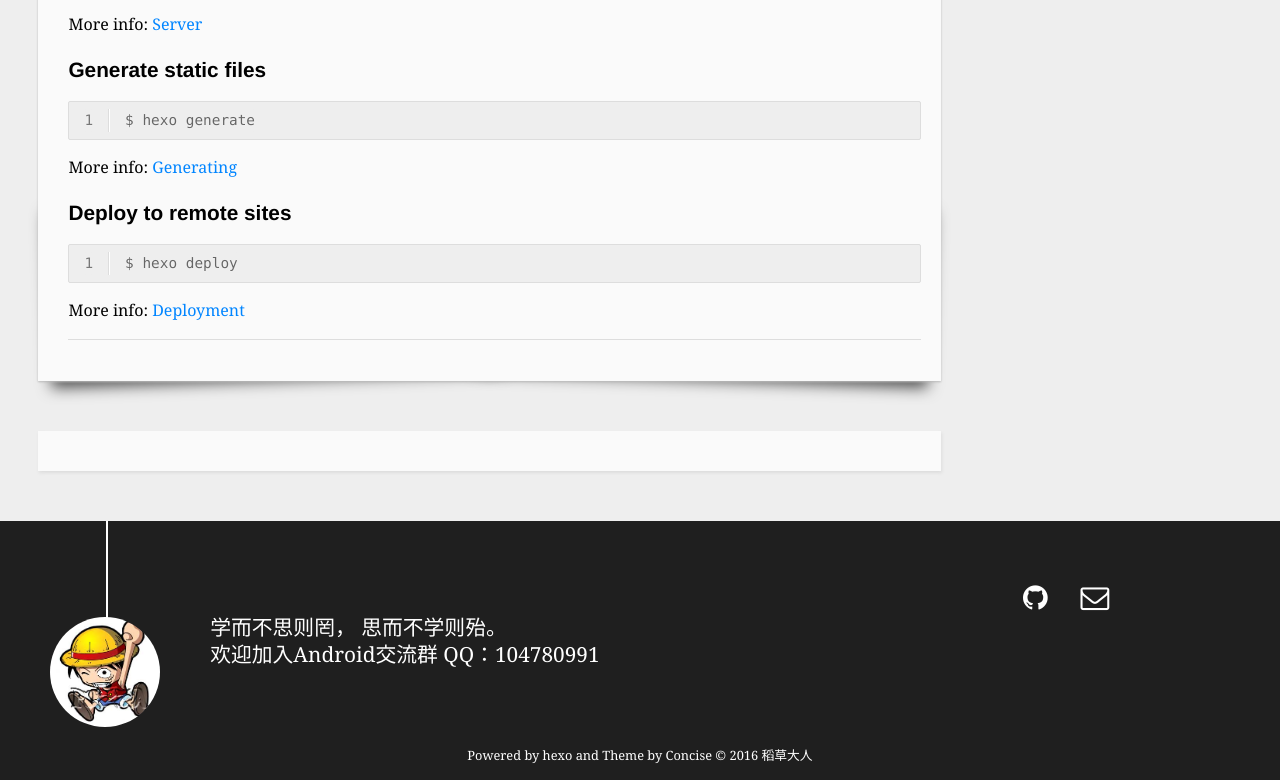
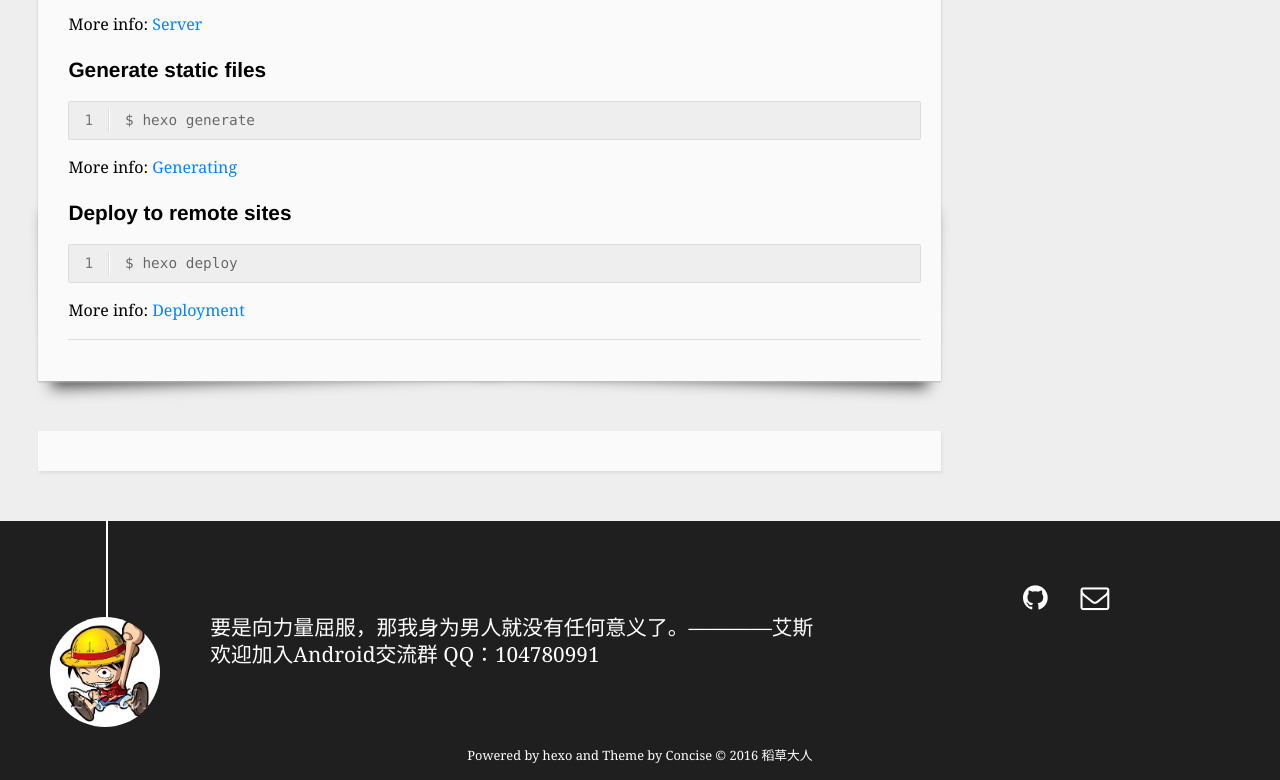
Before and after one commit to daocao/daocao.github.io, a plain HTML site: page 2016/01/05/hello-world/index.html in a window 1280 px wide. Shown: the part 705-1485 px from the top of the page. Drawn offline with nearby package versions, Linux system fonts and the light colour scheme; some packages are replaced by stand-ins of ours; no server answers; a script that the page names is missing; a web font is replaced by a local one.

Commit message:
Site updated: 2016-01-05 18:04:35

```diff
--- a/2016/01/05/hello-world/index.html
+++ b/2016/01/05/hello-world/index.html
@@ -18,7 +18,7 @@
   <title>Hello World | 稻草大人的博客</title>
   <meta name="author" content="稻草大人">
 
-  <meta name="description" content="Welcome to Hexo! This is your very first post. Check documentation for more info. If you get any problems when using Hexo, you can find the answer in ">
+  <meta name="description" content="学而不思则罔，思而不学则殆。">
 
 
   <meta name="viewport" content="width=device-width, initial-scale=1, maximum-scale=1">
@@ -213,7 +213,7 @@ with(document)0[
 
 
 	<section class="info">
-		<p> 学而不思则罔， 思而不学则殆。 <br/>
+		<p> 要是向力量屈服，那我身为男人就没有任何意义了。————艾斯 <br/>
 			欢迎加入Android交流群 QQ：104780991</p>
 	</section>
 
```
Also changed, not shown: archives/2016/01/index.html (+3 -1 lines), archives/2016/index.html (+3 -1 lines), archives/index.html (+3 -1 lines), index.html (+3 -1 lines).
